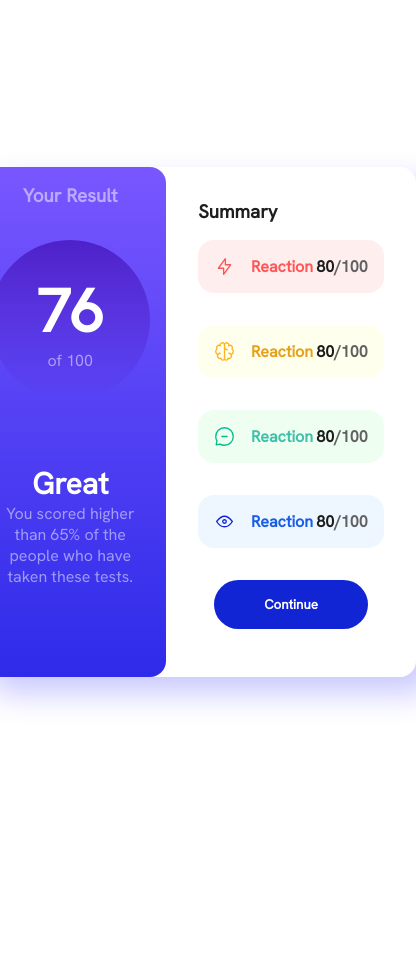
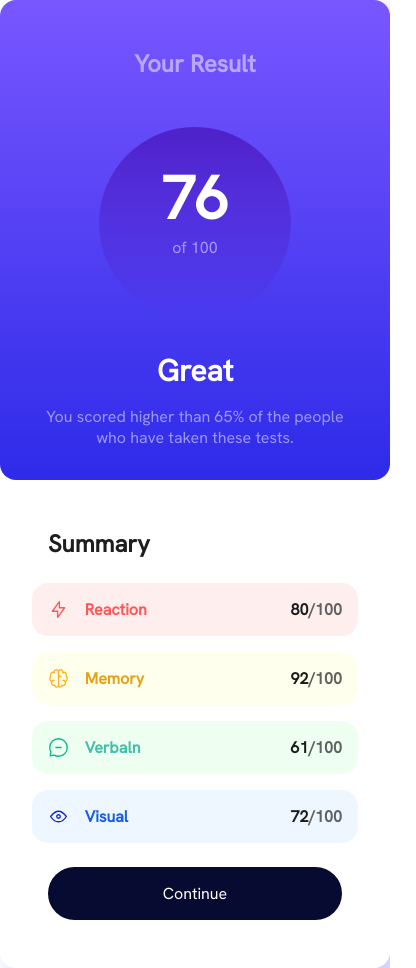
Before and after one commit to SolveigBeen/Results-summary-component-FrontendMentor, a plain HTML site: page index.html in a window 390 px wide. Shown: the whole page, 416 px wide, since content can reach past the window. Before the commit the page ends 844 px from the top, so only its background shows below. Drawn offline with Linux system fonts and the light colour scheme.

Commit message:
solution ready

```diff
--- a/index.html
+++ b/index.html
@@ -40,30 +40,28 @@
       <article class="measure measure--yellow">
       <div class="left-pos">
         <img class="image-size" src="assets/images/icon-memory.svg">
-        <h4 class="font--yellow">Reaction</h4>
+        <h4 class="font--yellow">Memory</h4>
       </div>
-      <h4 class="font--right">80<span class="font--lightgrey">/100</span></h4>
+      <h4 class="font--right">92<span class="font--lightgrey">/100</span></h4>
     </article>
 
     <article class="measure measure--green">
     <div class="left-pos">
       <img class="image-size" src="assets/images/icon-verbal.svg">
-      <h4 class="font--green">Reaction</h4>
+      <h4 class="font--green">Verbaln</h4>
     </div>
-    <h4 class="font--right">80<span class="font--lightgrey">/100</span></h4>
+    <h4 class="font--right">61<span class="font--lightgrey">/100</span></h4>
   </article>
 
   <article class="measure measure--blue">
   <div class="left-pos">
     <img class="image-size" src="assets/images/icon-visual.svg">
-    <h4 class="font--blue">Reaction</h4>
+    <h4 class="font--blue">Visual</h4>
   </div>
-  <h4 class="font--right">80<span class="font--lightgrey">/100</span></h4>
+  <h4 class="font--right">72<span class="font--lightgrey">/100</span></h4>
 </article>
 
-<button class="button">
-  <h4>Continue</h4>
-</button>
+<button class="button">  Continue</button>
 
     </section>
 
--- a/style.css
+++ b/style.css
@@ -6,8 +6,8 @@ body {
   align-items: center;
   margin:0;
   padding:0;
+}
 
-}
 * {
   font-family: "Hanken Grotesk";
   margin:0;
@@ -18,17 +18,15 @@ h1 {
   font-size: 60px;
   margin-bottom:0;
   margin-top:2rem;
-  padding:0;
 }
 h2 {
   font-size: 30px;
-  margin-bottom:0;
-  margin-top:2rem;
+  margin-bottom:1rem;
+}
 
-}
 h3 {
-  margin:0;
-  padding:0;
+  padding:1rem;
+  font-size: 24px;
 }
 
 .font-transparent {
@@ -59,7 +57,7 @@ h3 {
  }
 .font--right {
   justify-self: flex-end;
-color:rgb(28, 28, 28)
+  color:rgb(28, 28, 28)
 }
 
 .card {
@@ -77,18 +75,18 @@ color:rgb(28, 28, 28)
   background-image:linear-gradient( hsl(252, 100%, 67%), hsl(241, 81%, 54%));
   width:50% ;
   border-radius: 1rem;
- color:white;
- text-align: center;
-padding:1rem;
+  color:white;
+  text-align: center;
+  padding:2rem;
 }
 
 .score-presenter {
-  width:10rem;
-  height:10rem;
+  width:12rem;
+  height:12rem;
   border-radius: 10rem;
   background-image:linear-gradient(hsla(256, 72%, 46%, 1), hsla(241, 72%, 46%, 0));
- text-align: center;
- margin:2rem 0;
+  text-align: center;
+  margin:2rem 0;
 }
 
 .summary {
@@ -97,17 +95,14 @@ padding:1rem;
   width:50% ;
   padding:2rem;
   margin:0;
-
 }
 
 .measure {
   display:flex;
   height:auto;
-
-  margin:1rem 0;
+  margin:0.5rem 0;
   border-radius: 1rem;
   align-items: center;
-  gap:0.2rem;
   justify-content: space-between;
   padding: 1rem;
 }
@@ -128,9 +123,6 @@ padding:1rem;
   background-color: hsla(210, 100%, 67%, 10%) ;
 }
 
-
-
-
 .left-pos {
   display:flex;
   gap:1rem;
@@ -139,7 +131,6 @@ padding:1rem;
 }
 .image-size {
   width:1.3rem;
-
 }
 
 .button {
@@ -147,5 +138,31 @@ padding:1rem;
   margin:1rem;
   border-radius: 2rem;
   border:none;
+  background-color:hsl(234, 75%, 11%);
+  font-size: 16px;
+}
+
+.button:hover {
   background-color:hsl(234, 85%, 45%);
 }
+
+@media screen and (max-width: 400px){
+
+  body {
+    width:100vw;
+    height:auto;
+  }
+
+  .card {
+    flex-direction:column;
+    max-width:auto;
+    }
+
+  .score-card {
+   width:auto;
+  }
+
+  .summary {
+    width:auto;
+  }
+}
```
